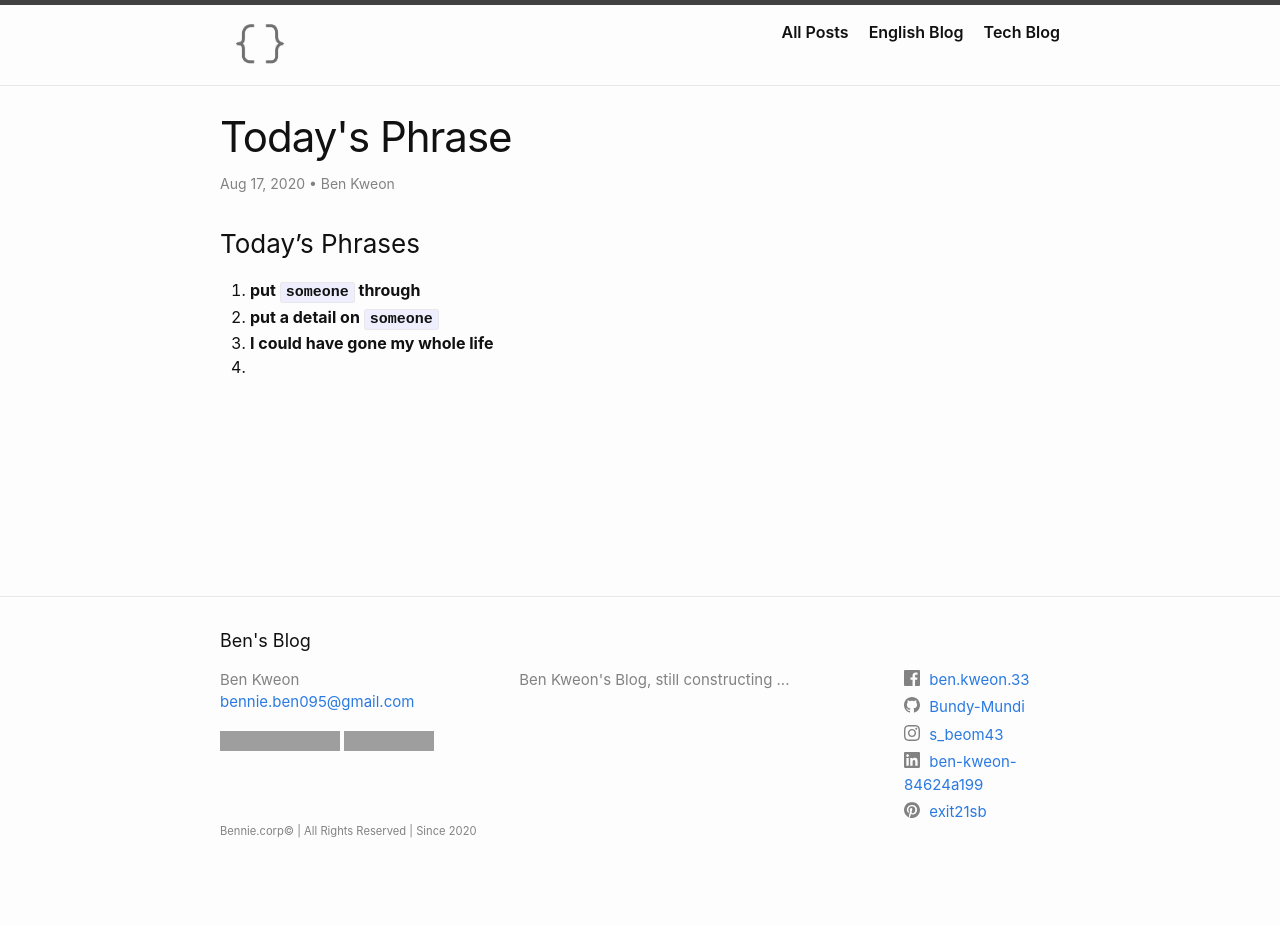
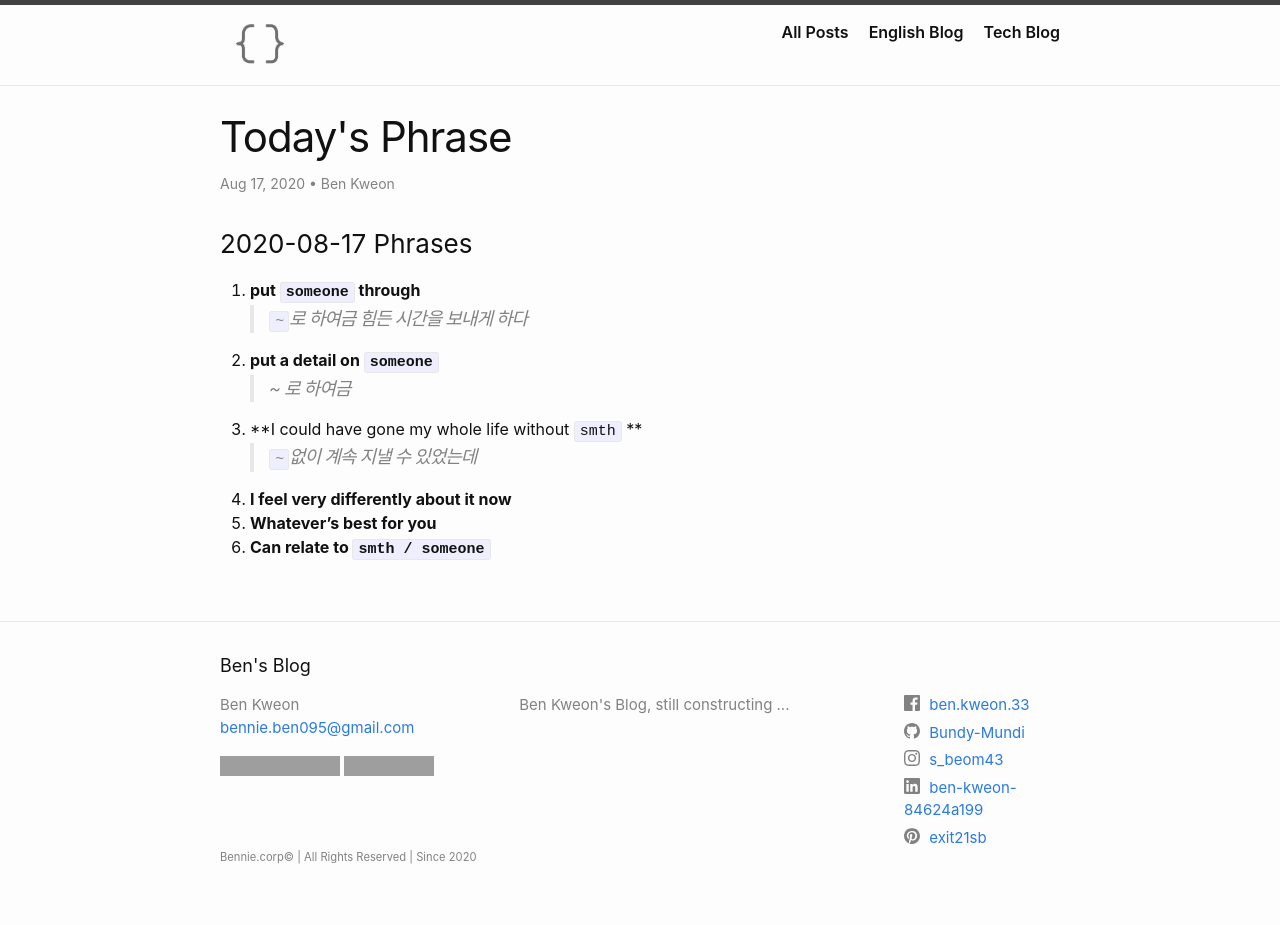
Before and after one commit to Bundy-Mundi/ben, a Jekyll site: the page built from docs/categories/english/phrases/_posts/2020-08-17-20200817_phrases.markdown, in a window 1280 px wide. Built offline with Jekyll 4.4.1, drawn with Linux system fonts in a browser that asks for light colours; nearby versions of some CDN libraries; before the commit the page ends 900 px from its top, so only the background shows below that; grey boxes are pictures that could not be loaded.

Commit message:
Update 2020-08-17-20200817_phrases.markdown
Still in progess

```diff
--- a/docs/categories/english/phrases/_posts/2020-08-17-20200817_phrases.markdown
+++ b/docs/categories/english/phrases/_posts/2020-08-17-20200817_phrases.markdown
@@ -7,9 +7,14 @@ big_category: english
 sub_category: phrases
 ---
 
-### Today's Phrases
+### 2020-08-17 Phrases
 
 1. **put `someone` through**
+> `~`로 하여금 힘든 시간을 보내게 하다
 2. **put a detail on `someone`**
-3. **I could have gone my whole life**
-4.
+> ~ 로 하여금
+3. **I could have gone my whole life without `smth` **
+> `~`없이 계속 지낼 수 있었는데
+4. **I feel very differently about it now**
+5. **Whatever's best for you**
+6. **Can relate to `smth / someone`**
```
